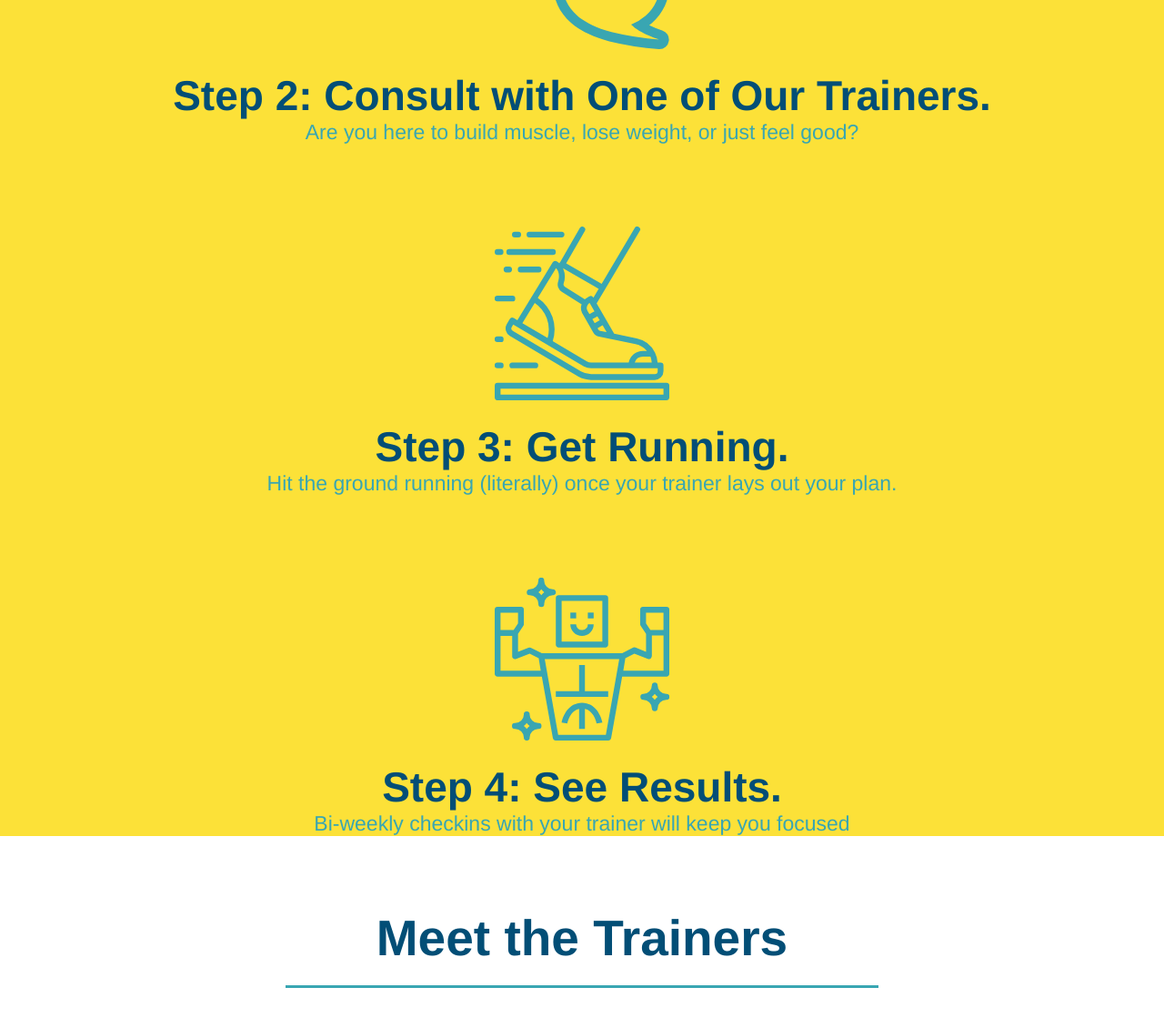
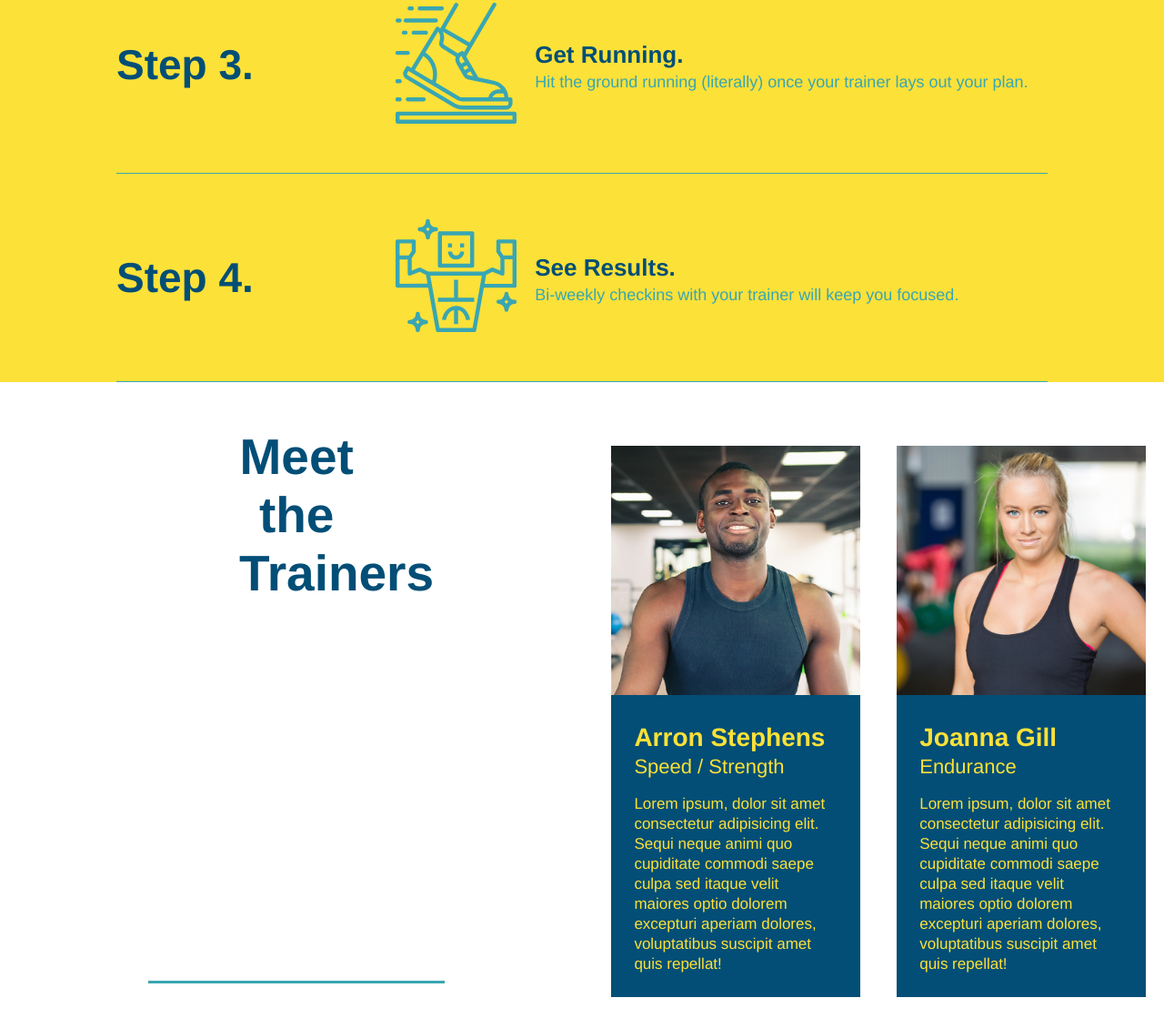
Before and after one commit to lafry5/run-buddy, a plain HTML site: page index.html in a window 1280 px wide. Shown: the part 1464-2583 px from the top of the page at 91% size. Drawn offline with Linux system fonts and the light colour scheme.

Commit message:
add flexbox to the trainers

```diff
--- a/assets/css/style.css
+++ b/assets/css/style.css
@@ -108,6 +108,15 @@ header nav ul li a {
 }
 /* Hero Style End */
 
+ /* This needs fixed */
+.intro p {
+  text-align: center;
+  line-height: 1.7;
+  color: #39a6b2;
+  width: 80%;
+  font-size: 20px;
+}
+
 body {
   /* more on this crazy alphanumerical value in a minute! */
   color: #39a6b2;
@@ -115,23 +124,15 @@ body {
 }
 /* apply styles to <header> */
 
-.intro {
-  text-align: center;
-}
 
-.intro p {
-  line-height: 1.7;
-  color: #39a6b2;
-  width: 80%;
-  font-size: 20px;
-}
 .section-title {
   font-size: 55px;
   color: #024e76;
-  margin-bottom: 35px;
-  padding: 0 100px 20px 100px;
-  display: inline-block;
   border-bottom: 3px solid;
+  padding-bottom: 20px;
+  text-align: center;
+  margin: 0 auto 35px auto;
+  width: 50%;
 }
 
 .primary-border {
@@ -142,57 +143,82 @@ body {
   border-color: #39a6b2;
 }
 
+.step {
+  margin: 50px auto;
+  padding-bottom: 50px;
+  width: 80%;
+  border-bottom: 1px solid #39a6b2;
+  display: flex;
+  flex-wrap: wrap;
+  align-items: center;
+  justify-content: space-between;
+}
+
 .steps {
-  text-align: center;
   background-color: #fce138;
   }
 
-.steps div {
-  margin-bottom: 80px;
+  .step-info {
+    flex: 2 70%;
+    display: flex;
+    flex-wrap: wrap;
+    align-items: center;
+  }
+
+  .step-img {
+    flex: 1 12%;
+    margin-right: 20px;
+  }
+
+  .step-img img {
+    max-width: 100%;
+  }
+
+.step h3 {
+  color: #024e76;
+  font-size: 46px;
+  flex: 1 30%;
 }
 
-.steps img {
-  width: 15%;
-  margin: 10px 0;
+.step-text {
+  flex: 12;
 }
 
-.steps h3 {
-  color: #024e76;
-  font-size: 46px;
-  margin-top: 10px;
+.step-text p {
+  color: #39a6b2;
+  font-size: 18px;
 }
 
-.steps p {
-  color: #39a6b2;
-  font-size: 23px;
+.step-text h4 {
+  font-size: 26px;
+  line-height: 1.5;
+  color: #024e76;
 }
 
-.steps span {
-  font-size: 38px;
+
+.trainer {
+  margin: 20px;
+  background: #024e76;
+  color: #fce138;
+  flex: 1;
 }
 
 .trainers {
-  text-align: center;
-}
-
-.trainer {
-  width: 900px;
-  margin: 0 auto 30px auto;
-  background: #024e76;
-  color: #fce138;
-  overflow: auto;
+  width: 100%;
+  margin: 0 auto;
+  display: flex;
+  flex-wrap: wrap;
+  justify-content: space-around;
 }
 
 .trainer img {
-  width: 35%;
-  float: left;
+  width: 100%;
   overflow: auto;
 }
 
 .trainer-bio {
-  padding: 35px;
-  float: left;
-  width: 65%;
+  padding: 25px;
+  line-height: 1.3;
 }
 
 .text-left {
@@ -204,24 +230,25 @@ body {
 }
 
 .trainer-bio h3 {
-  font-size: 32px;
-  margin-bottom: 8px;
+  font-size: 28px;
 }
 
 .trainer-bio h4 {
   font-weight: lighter;
-  font-size: 26px;
-  margin-bottom: 25px;
+  font-size: 22px;
+  margin-bottom: 15px;
 }
 
 .trainer-bio p {
   font-size: 17px;
-  line-height: 1.3;
+}
+
+.flex-row {
+  display: flex;
 }
 
 /* REACH OUT STYLES START */
 .contact {
-  text-align: center;
   background: #024e76;
 }
 
--- a/index.html
+++ b/index.html
@@ -87,49 +87,113 @@
 
   <!-- "what we do" section -->
   <section id="what-we-do" class="intro">
+<!-- Wrap every h2 with a class of "section-title" in this div! -->
+<div class="flex-row">
     <h2 class="section-title primary-border">What We Do</h2>
+</div>
+    <div class="flex-row">
     <p>
       butcher selfies chambray shabby chic gentrify readymade yr Echo Park XOXO Tumblr normcore Banksy direct trade Blue
       Bottle chillwave you probably haven't heard of them single-origin coffee Vice fanny pack fixie Odd Future Austin
       fingerstache pickled twee synth Wes Anderson Thundercats viral bitters flannel meggings narwhal Marfa Schlitz
       sustainable Intelligentsia umami deep v craft
     </p>
+    </div>
   </section>
+
 
   <!-- "what you do" section -->
   <section id="what-you-do" class="steps">
+<!-- Wrap every h2 with a class of "section-title" in this div! -->
+<div class="flex-row">
     <h2 class="section-title primary-border">What You Do</h2>
-    <div>
-      <!-- insert this img element -->
+</div>
+<div class="step">
+  <h3>Step 1.</h3>
+  <div class="step-info">
+    <div class="step-img">
       <img src="./assets/images/step-1.svg" alt="" />
-      <h3>Step 1: <span>Fill Out the Form Above.</span></h3>
+    </div>
+    <div class="step-text">
+      <h4>Fill Out The Form Above</h4>
       <p>You're already here, so why not?</p>
     </div>
+  </div>
+</div>
+
+<div class="step">
+  <h3>Step 2.</h3>
+  <div class="step-info">
+    <div class="step-img">
+      <img src="./assets/images/step-2.svg" alt="" />
+    </div>
+    <div class="step-text">
+      <h4>Consult with One of Our Trainers</h4>
+      <p>Are you here to build muscle, lose weight, or just feel good?</p>
+    </div>
+  </div>
+</div>
+
+<!-- Former Step 2 Code
     <div>
       <img src="./assets/images/step-2.svg" alt="" />
       <h3>Step 2: Consult with One of Our Trainers.</h3>
       <p>Are you here to build muscle, lose weight, or just feel good?</p>
+    </div> -->
+
+    <div class="step">
+      <h3>Step 3.</h3>
+      <div class="step-info">
+        <div class="step-img">
+          <img src="./assets/images/step-3.svg" alt="" />
+        </div>
+        <div class="step-text">
+          <h4>Get Running.</h4>
+          <p>Hit the ground running (literally) once your trainer lays out your plan.</p>
+        </div>
+      </div>
     </div>
+
+    <!-- Former Step 3 Code
     <div>
       <img src="./assets/images/step-3.svg" alt="" />
       <h3>Step 3: Get Running.</h3>
       <p>Hit the ground running (literally) once your trainer lays out your plan.</p>
+    </div> -->
+
+    <div class="step">
+      <h3>Step 4.</h3>
+      <div class="step-info">
+        <div class="step-img">
+          <img src="./assets/images/step-4.svg" alt="" />
+        </div>
+        <div class="step-text">
+          <h4>See Results.</h4>
+          <p>Bi-weekly checkins with your trainer will keep you focused.</p>
+        </div>
+      </div>
     </div>
+
+    <!-- Former Step 4 Code
     <div>
       <img src="./assets/images/step-4.svg" alt="" />
       <h3>Step 4: See Results.</h3>
       <p>Bi-weekly checkins with your trainer will keep you focused</p>
-    </div>
+    </div> -->
   </section>
 
   <!-- "your trainers" section -->
+<div >
   <section id="your-trainers" class="trainers">
+<!-- Wrap every h2 with a class of "section-title" in this div! -->
+<div class="flex-row">
     <h2 class="section-title primary-border">Meet the Trainers</h2>
+</div>
     <article class="trainer">
       <img src="./assets/images/trainer-1.jpg" alt="Arron Stephens in his workout clothes, ready to pump iron" />
-      <div class="trainer-bio text-left">
-        <h3>Arron Stephens</h3>
-        <h4>Speed / Strength</h4>
+      <div class="trainer-bio">
+        <h3 class = "trainer-name" > Arron Stephens</h3>
+        <h4 class = "trainer-role" > Speed / Strength</h4>
         <p>
           Lorem ipsum, dolor sit amet consectetur adipisicing elit. Sequi neque animi quo cupiditate commodi saepe culpa
           sed
@@ -138,27 +202,29 @@
       </div>
     </article>
 
+
     <!-- second trainer bio -->
     <article class="trainer">
-      <div class="trainer-bio text-right">
-        <h3>Joanna Gill</h3>
-        <h4>Endurance</h4>
+      <img src="./assets/images/trainer-2.jpg" alt="Joanna Gill cooling off after a workout" />
+     <div class="trainer-bio">
+        <h3 class = "trainer-name" > Joanna Gill</h3>
+        <h4 class = "trainer-role" > Endurance</h4>
         <p>
           Lorem ipsum, dolor sit amet consectetur adipisicing elit. Sequi neque animi quo cupiditate commodi saepe culpa
           sed
           itaque velit maiores optio dolorem excepturi aperiam dolores, voluptatibus suscipit amet quis repellat!
         </p>
       </div>
-      <img src="./assets/images/trainer-2.jpg" alt="Joanna Gill cooling off after a workout" />
+     <!-- <img src="./assets/images/trainer-2.jpg" alt="Joanna Gill cooling off after a workout" />-->
     </article>
 
     <!-- third trainer bio -->
     <article class="trainer">
       <img src="./assets/images/trainer-3.jpg"
         alt="Harry Smith wearing a headband and lifting comically small pink weights" />
-      <div class="trainer-bio text-left">
-        <h3>Harry "the Headband" Smith</h3>
-        <h4>Strength</h4>
+      <div class="trainer-bio">
+        <h3 class = "trainer-name" > Harry "the Headband" Smith</h3>
+        <h4 class = "trainer-role" > Strength</h4>
         <p>
           Lorem ipsum, dolor sit amet consectetur adipisicing elit. Sequi neque animi quo cupiditate commodi saepe culpa
           sed
@@ -167,9 +233,13 @@
       </div>
     </article>
   </section>
+</div>
 
   <section id="reach-out" class="contact">
+<!-- Wrap every h2 with a class of "section-title" in this div! -->
+<div class="flex-row">
     <h2 class="section-title secondary-border"> Reach Out </h2>
+</div>
     <div class="contact-info">
       <iframe
         src="https://www.google.com/maps/embed?pb=!1m18!1m12!1m3!1d3333.69004165997!2d-111.9683843844809!3d33.3269179630494!2m3!1f0!2f0!3f0!3m2!1i1024!2i768!4f13.1!3m3!1m2!1s0x872b0430445dc4a7%3A0x40880b6c7dfe6acb!2s7165%20W%20Knox%20Rd%2C%20Chandler%2C%20AZ%2085226!5e0!3m2!1sen!2sus!4v1590702580349!5m2!1sen!2sus"
```
